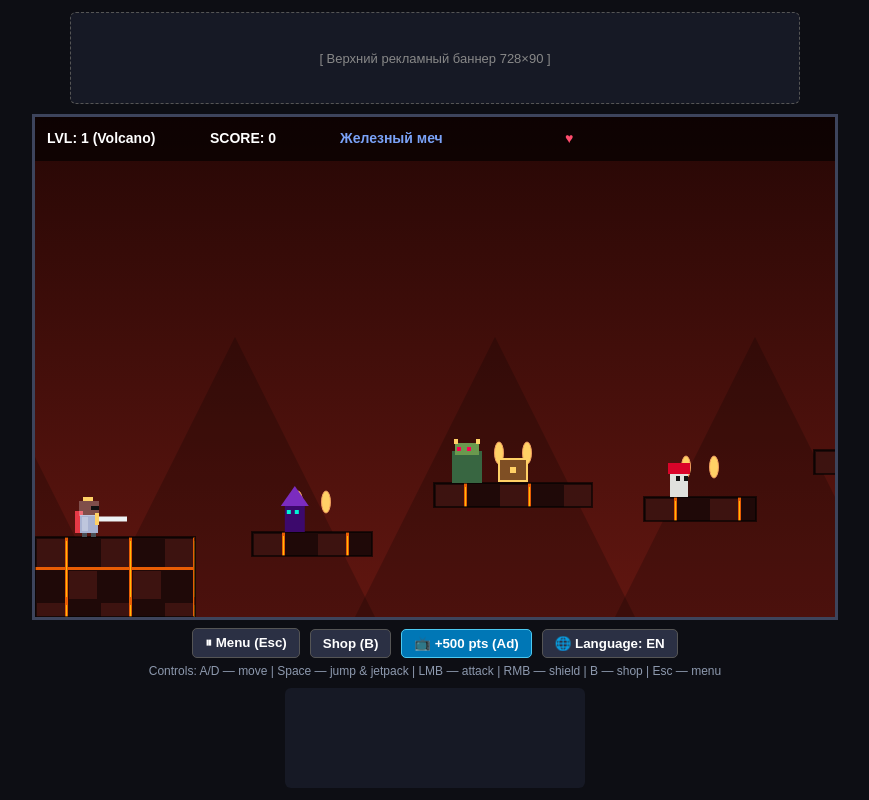
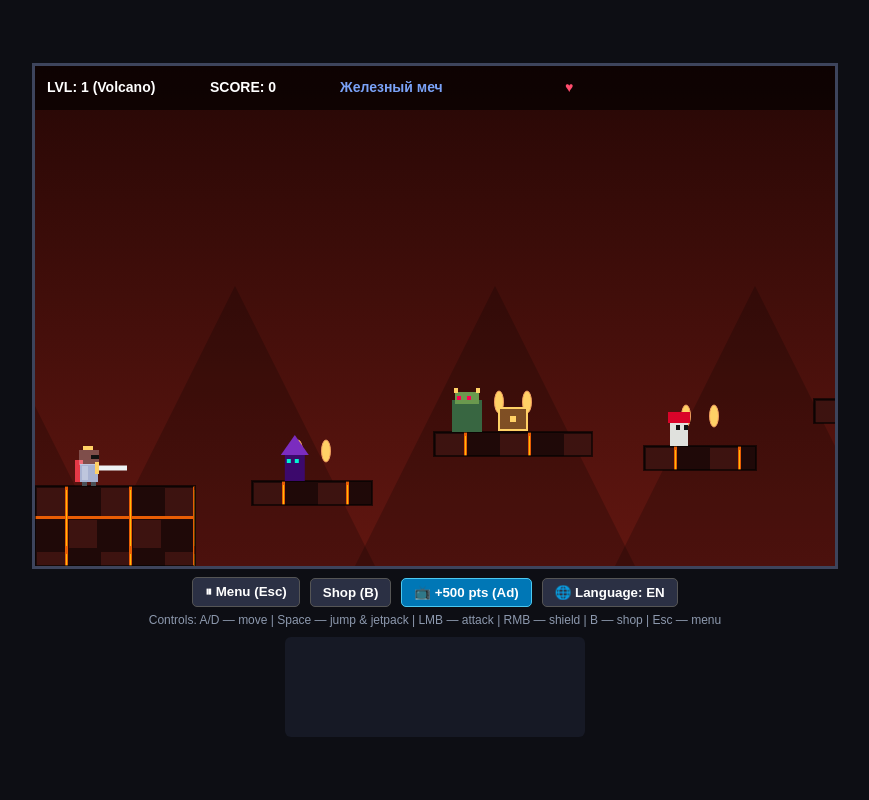
Before and after one commit to NET4267/Knight-Adventure, a plain HTML site: page index.html in a window 1280 px wide. Shown: the whole page, without its empty margins (205-1074 px from the left). Drawn offline with Linux system fonts and the light colour scheme.

Commit message:
Update index.html

```diff
--- a/index.html
+++ b/index.html
@@ -844,17 +844,6 @@ if (ctrlBar) {
   ctrlBar.after(hint);
 }
 </script>
-<script>
-// Создаем верхний рекламный баннер (728x90) над игровым экраном
-const gameCanvas = document.querySelector('canvas');
-if (gameCanvas && !document.getElementById('adTop')) {
-  const topAd = document.createElement('div');
-  topAd.id = 'adTop';
-  topAd.style.cssText = 'margin: 0 auto 10px auto; width:728px; height:90px; background:#161925; border:1px dashed #555; display:flex; align-items:center; justify-content:center; color:#888; font-size:13px; border-radius:6px;';
-  topAd.innerText = '[ Верхний рекламный баннер 728×90 ]';
-  gameCanvas.parentNode.insertBefore(topAd, gameCanvas);
-}
-</script>
  <script>
 window._lang = localStorage.getItem('kn_lang') || 'en';
 
```
